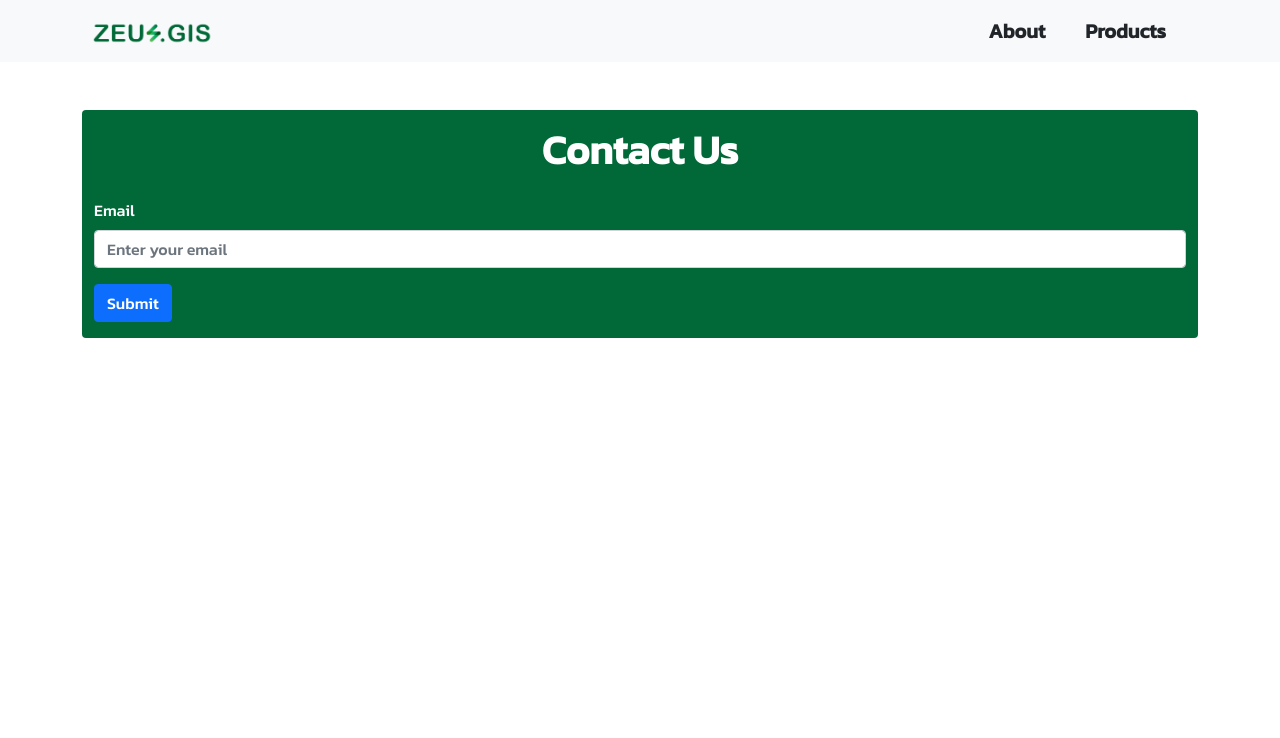
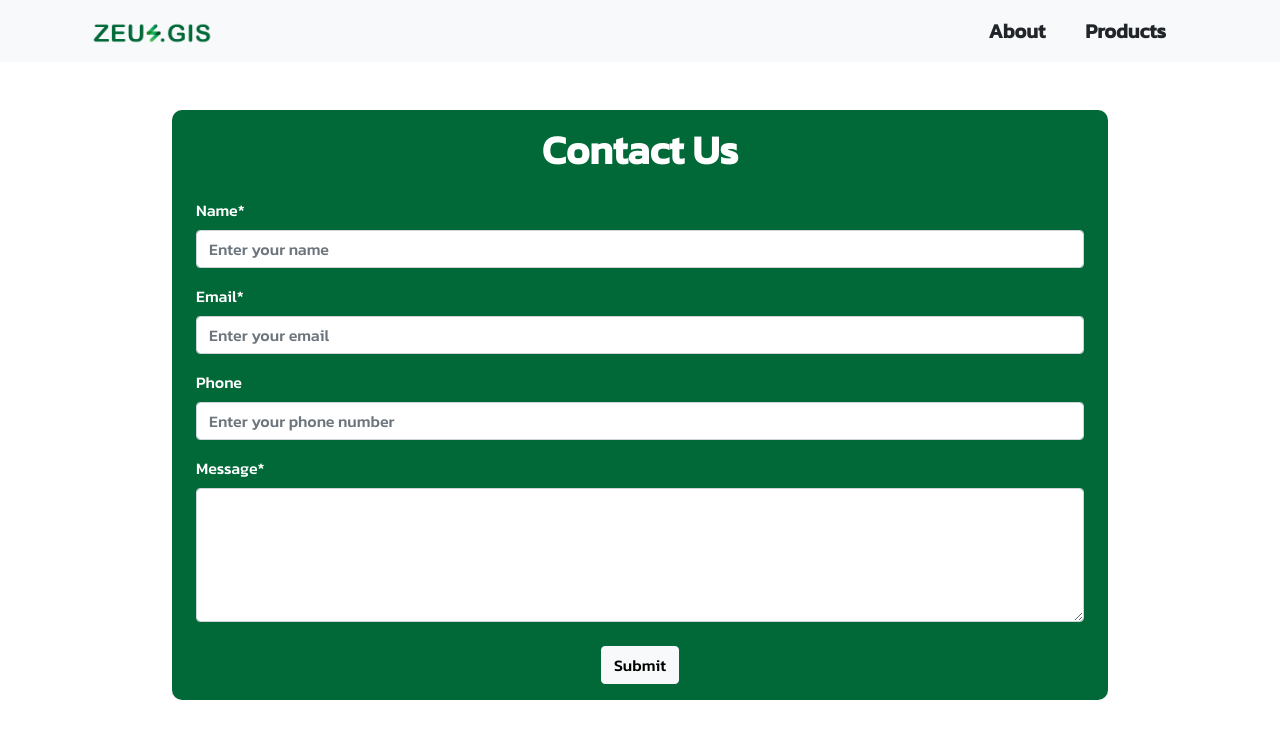
Before and after one commit to tomasmendes08/LGP---ZEUS.GIS-, a React (Create React App) app in the folder my-app/: page /contact in a window 1280 px wide. Shown: the top 738 px of the page. Built offline with nearby package versions, Linux system fonts and the light colour scheme.

Commit message:
contact page

```diff
--- a/my-app/src/App.css
+++ b/my-app/src/App.css
@@ -54,4 +54,5 @@ body {
 
 .contactPageContainer{
     background-color: #016938;
+    border-radius: 10px;
 }
--- a/my-app/src/pages/Contact.js
+++ b/my-app/src/pages/Contact.js
@@ -6,18 +6,32 @@ function ContactPage() {
   return (
     <>
     <NavbarComponent/>
-    <div className="contactPage container">
-        <div class="contactPageContainer mt-5 rounded">
+    <div className="contactPage container w-75">
+        <div class="contactPageContainer mt-5">
             <div class="contactPageHeader d-flex justify-content-center">
                 <h1 class="fw-bold text-white mt-3">Contact Us</h1>
             </div>
             <div class="contactPageInfo mt-3">
                 <form class="contactPageForm container">
-                    <div class="mb-3">
-                        <label for="exampleInputEmail1" class="form-label text-white">Email</label>
-                        <input type="email" class="form-control" id="inputEmail" placeholder="Enter your email"/>
+                    <div class="mb-3 container">
+                        <label for="inputName" class="form-label text-white">Name*</label>
+                        <input type="text" class="form-control" id="inputName" placeholder="Enter your name" required/>
                     </div>
-                    <button type="submit" class="btn btn-primary mb-3">Submit</button>
+                    <div class="mb-3 container">
+                        <label for="inputEmail" class="form-label text-white">Email*</label>
+                        <input type="email" class="form-control" id="inputEmail" placeholder="Enter your email" required/>
+                    </div>
+                    <div class="mb-3 container">
+                        <label for="inputPhone" class="form-label text-white">Phone</label>
+                        <input type="tel" class="form-control" id="inputPhone" name="phone" pattern="[0-9]{3}-[0-9]{2}-[0-9]{3}" placeholder="Enter your phone number"></input>
+                    </div>
+                    <div class="mb-4 container">
+                        <label for="inputTextarea" class="form-label text-white">Message*</label>
+                        <textarea class="form-control" id="inputTextarea" rows="5" required></textarea>
+                    </div>
+                    <div class="d-flex justify-content-center">
+                        <button type="submit" class="btn btn-light mb-3">Submit</button>
+                    </div>
                 </form>
             </div>
         </div>
```
